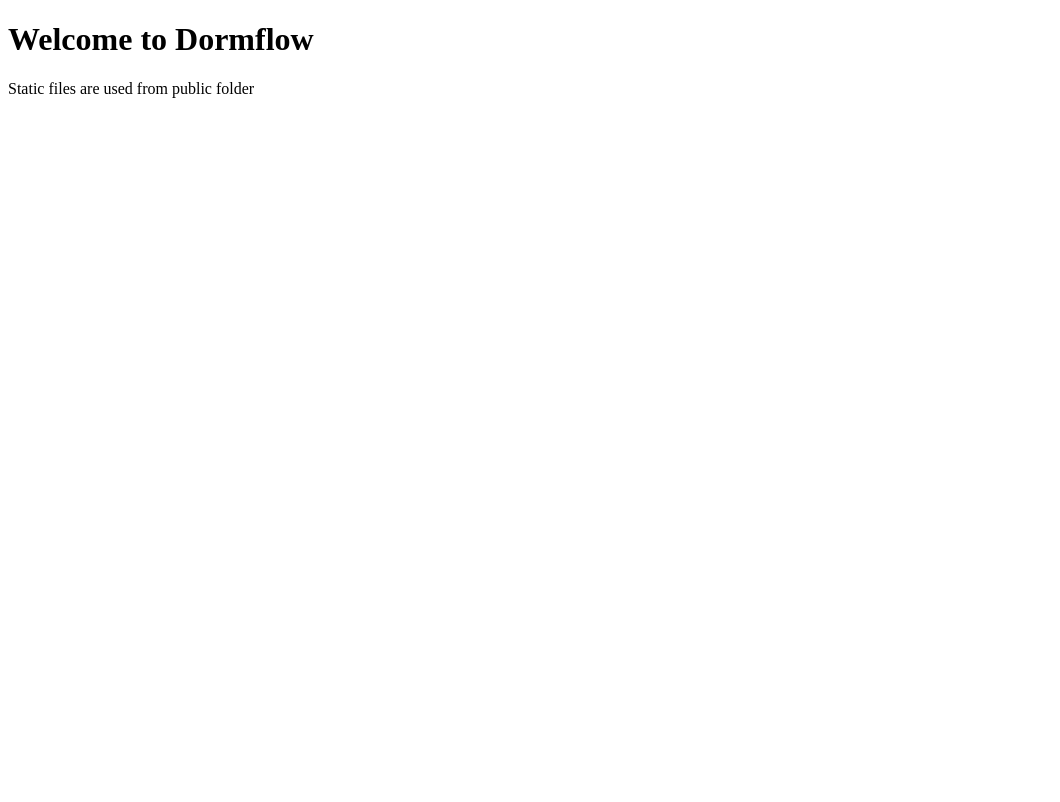
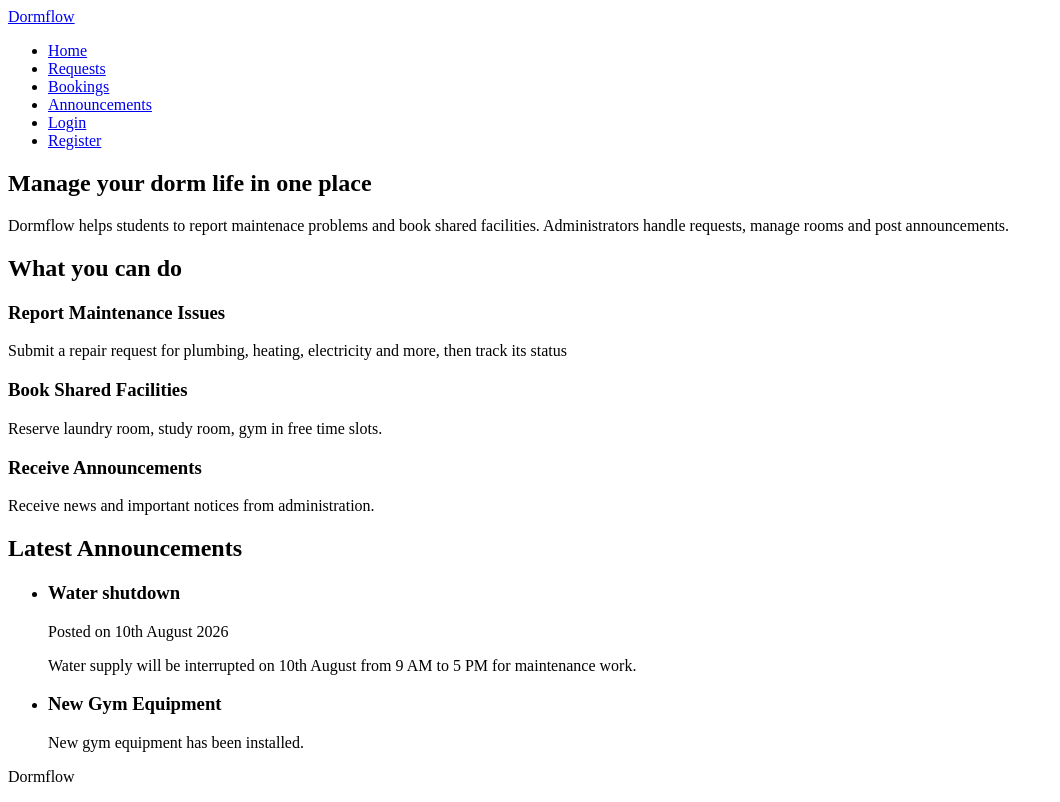
Before and after one commit to andrew81355/dormflow, a website: page public/index.html in a window 1280 px wide. Shown: the whole page, without its empty margins (0-1060 px from the left). Drawn offline with Linux system fonts and the light colour scheme.

Commit message:
landing page

```diff
--- a/public/index.html
+++ b/public/index.html
@@ -3,10 +3,76 @@
     <head>
         <meta charset="UTF-8">
         <meta name="viewport" content="width=device-width, initial-scale=1.0">
-        <title>Dormflow</title>
+        <title>Dormflow - Student Residence Portal</title>
     </head>
     <body>
-        <h1>Welcome to Dormflow</h1>
-        <p> Static files are used from public folder</p>
+        <header class="site-header">
+            <nav class="navbar">
+                <a class="brand" href="/">Dormflow</a>
+                <ul class="nav-links">
+                    <li><a href="/">Home</a></li>
+                    <li><a href="/requests.html">Requests</a></li>
+                    <li><a href="/bookings.html">Bookings</a></li>
+                    <li><a href="/announcements.html">Announcements</a></li>
+                    <li><a href="/login.html">Login</a></li>
+                    <li><a href="/register.html">Register</a></li>
+                </ul>
+            </nav>
+        </header>
+        <main>
+            <section class="hero">
+                <h1>Manage your dorm life in one place</h1>
+                <p>
+                    Dormflow helps students to report maintenace problems
+                    and book shared facilities. Administrators handle requests,
+                    manage rooms and post announcements.
+                </p>
+            </section>
+            <sections class="services">
+                <h2>What you can do</h2>
+                <div class="cards">
+                    <article class="card">
+                        <h3>Report Maintenance Issues</h3>
+                        <p>
+                            Submit a repair request for plumbing, heating, electricity and more, then track its status
+                        </p>
+                    </article>
+                    <article class="card">
+                        <h3>Book Shared Facilities</h3>
+                        <p>
+                            Reserve laundry room, study room, gym in free time slots.
+                        </p>
+                    </article>
+                    <article class="card">
+                        <h3>Receive Announcements</h3>
+                        <p>
+                            Receive news and important notices from administration.
+                        </p>
+                    </article>
+                </div>
+            </sections>
+
+            <section class="announcements">
+                <h2>Latest Announcements</h2>
+                <ul class="announcement-list">
+                    <li class="announcement">
+                        <h3>Water shutdown</h3>
+                        <p class="meta">Posted on 10th August 2026</p>
+                        <p>
+                            Water supply will be interrupted on 10th August from 9 AM to 5 PM for maintenance work.
+                        </p>
+                    </li>
+                    <li class="announcement">
+                        <h3>New Gym Equipment</h3>
+                        <p>
+                            New gym equipment has been installed.
+                        </p>
+                    </li>
+                </ul>
+            </section>
+        </main>
+        <footer class="site-footer">
+            <p>Dormflow</p>
+        </footer>
     </body>
 </html>
```
